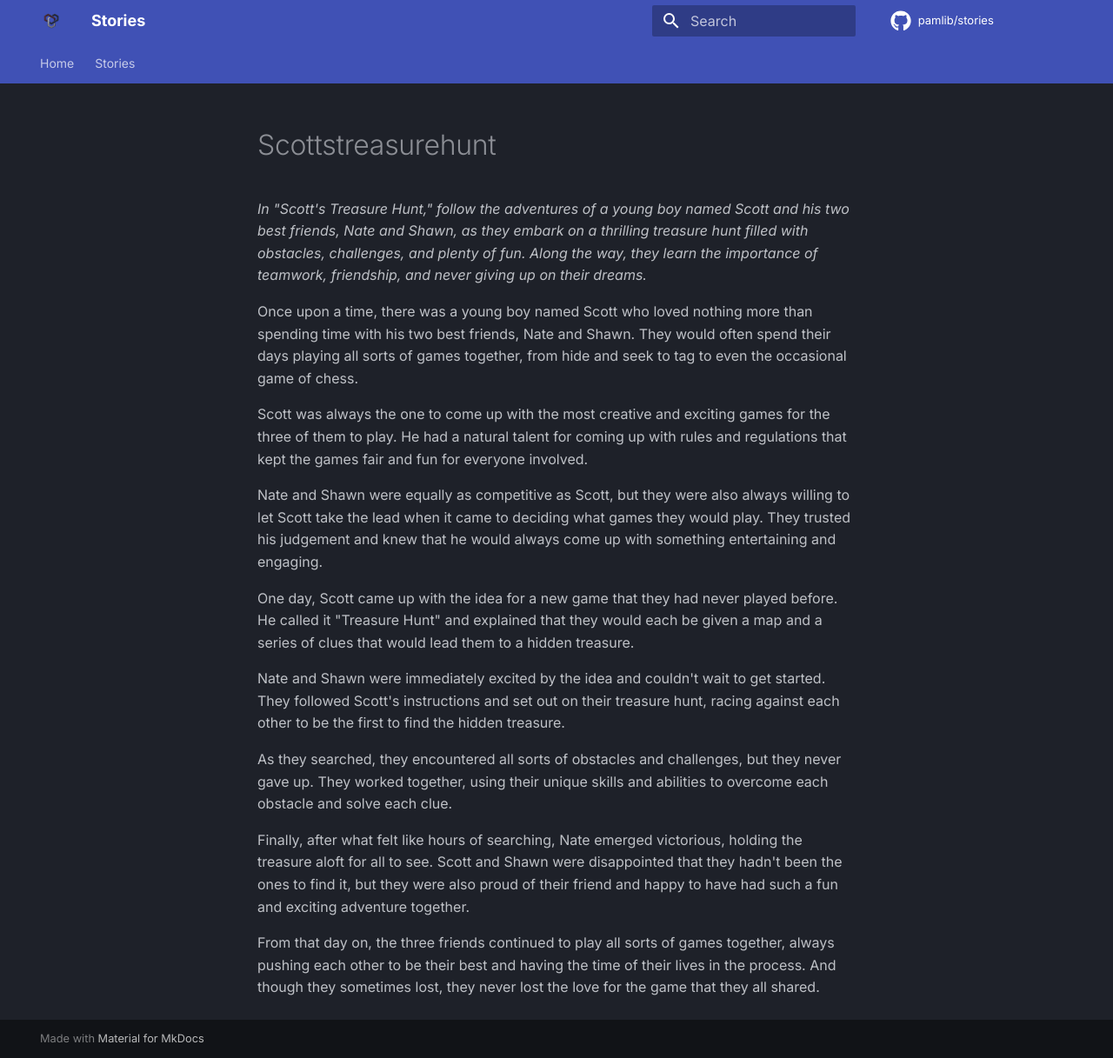
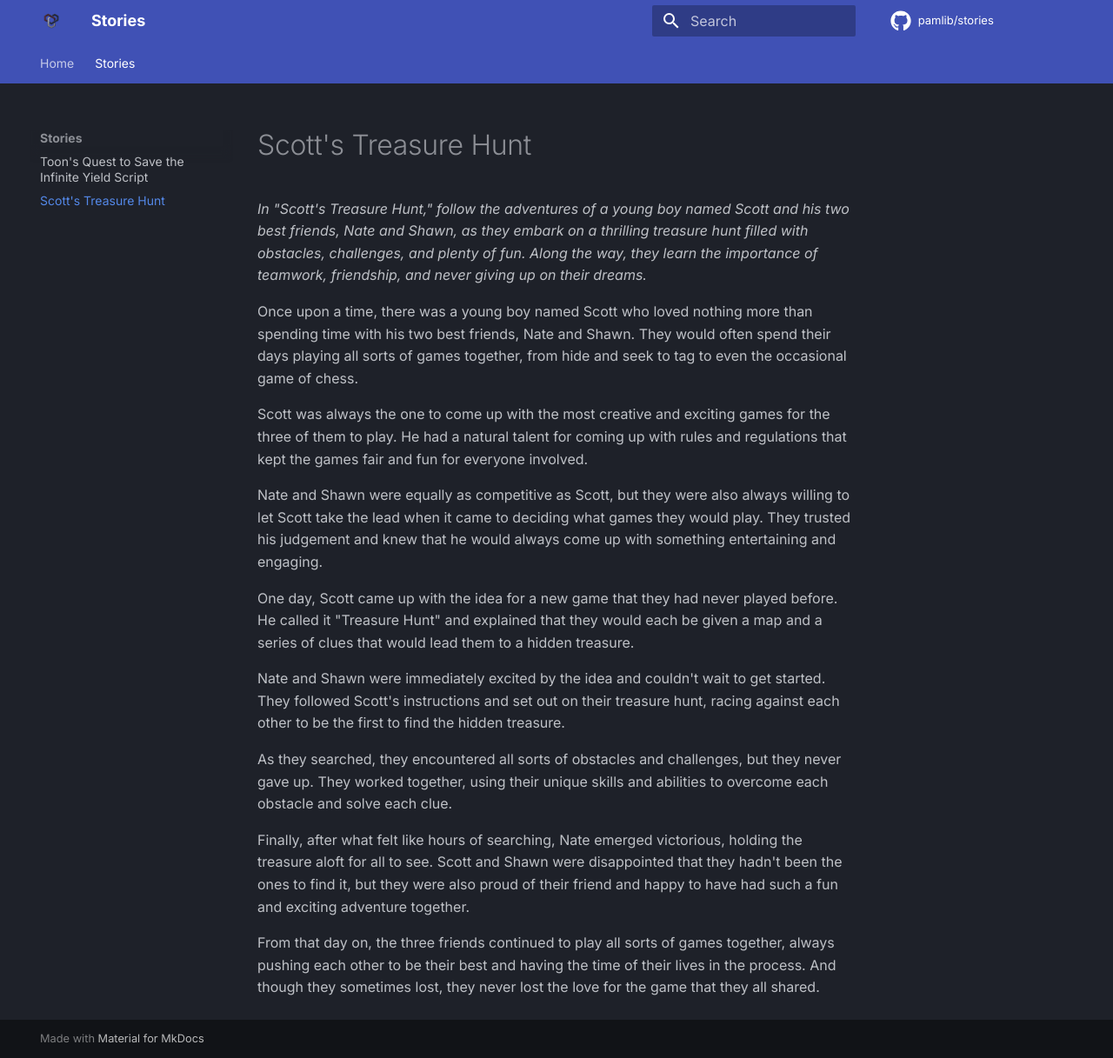
Before and after one commit to pamlib/stories, an MkDocs documentation site: the page built from docs/stories/scottstreasurehunt.md, in a window 1280 px wide and 1217 px high. Shown: the whole window at 87% size. Built offline with MkDocs 1.6.1 and Material for MkDocs 9.7.7, drawn with Linux system fonts in a browser that asks for light colours; comment, search, counter and statistics services are not loaded.

Commit message:
Update mkdocs.yml

```diff
--- a/mkdocs.yml
+++ b/mkdocs.yml
@@ -23,6 +23,7 @@ nav:
   - Home: index.md
   - Stories:
     - "Toon's Quest to Save the Infinite Yield Script": stories/toonsquesttosavetheinfiniteyieldscript.md
+    - "Scott's Treasure Hunt": stories/scottstreasurehunt.md
 
 markdown_extensions:
   - admonition
```
